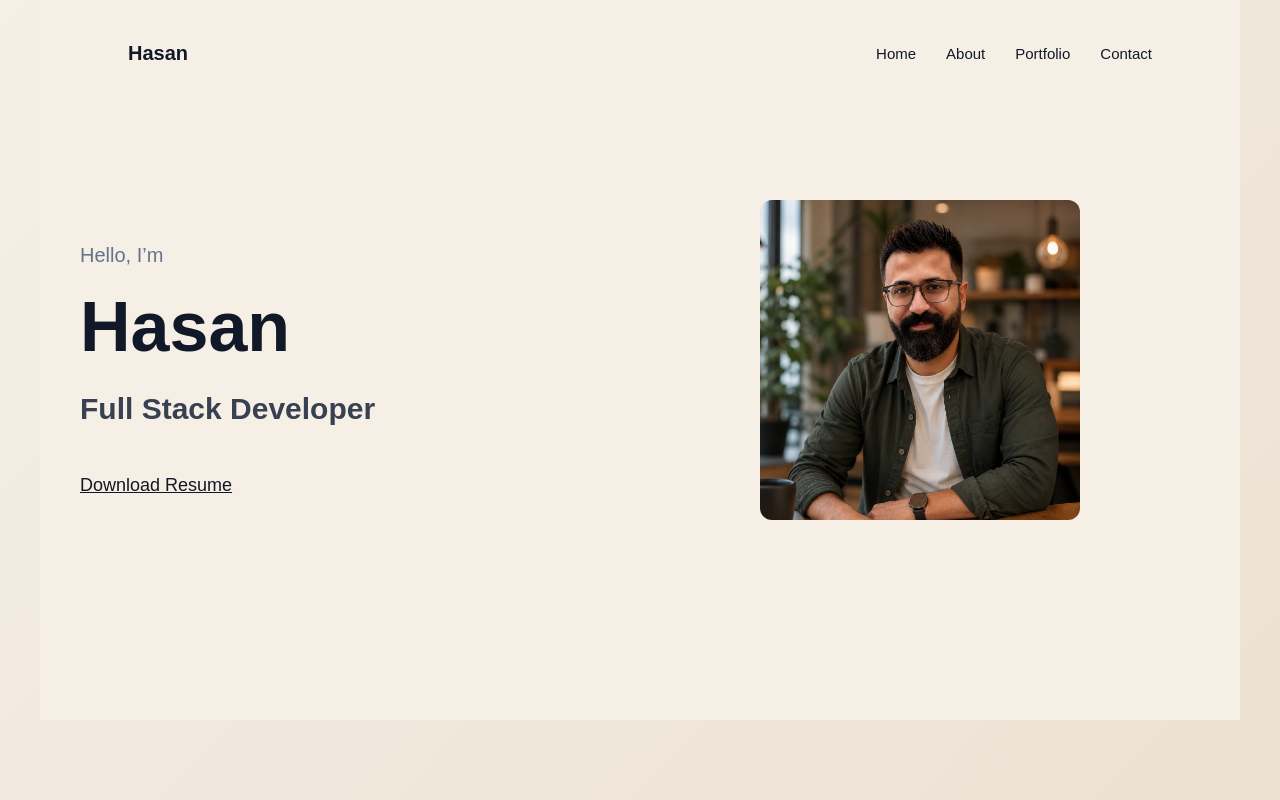
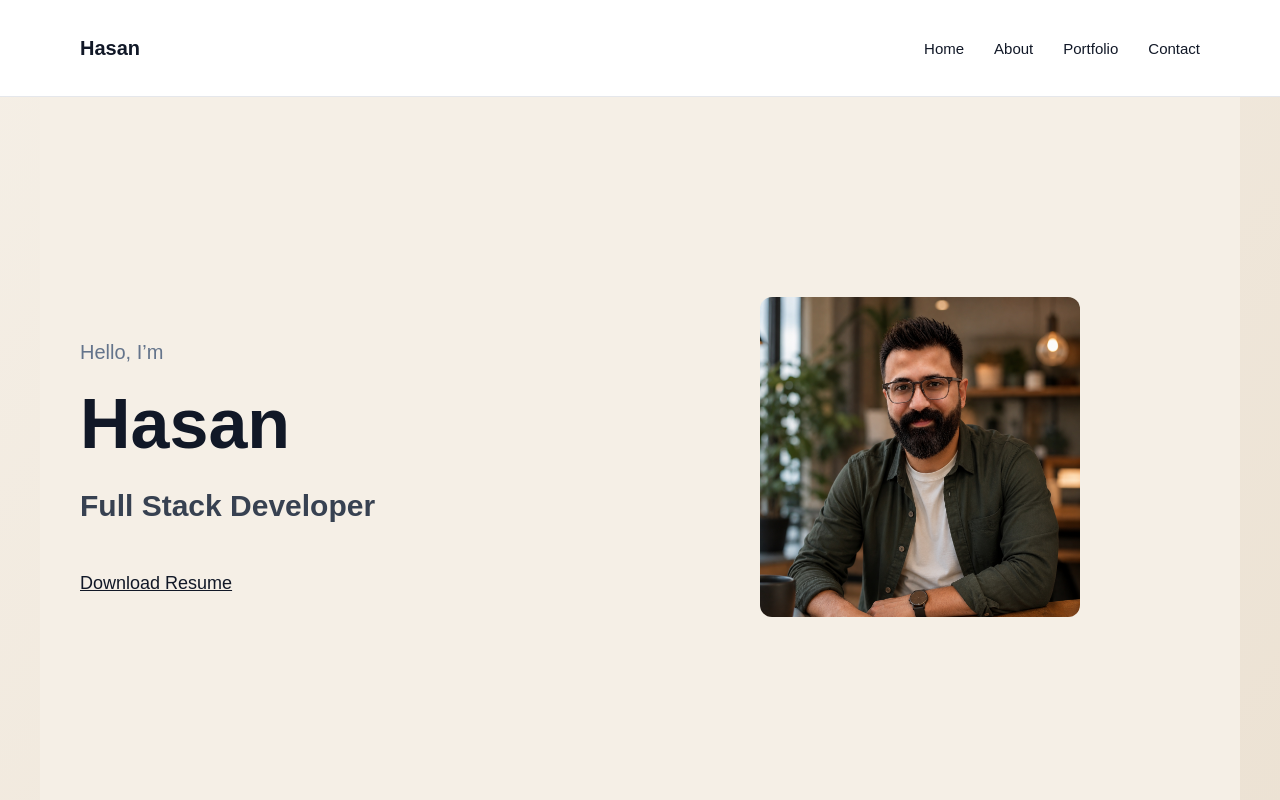
Before and after one commit to Has-has/portfolio, a React (Vite) app: page / in a window 1280 px wide. Shown: the top 800 px of the page. Built offline with nearby package versions, Linux system fonts and the light colour scheme.

Commit message:
added featured project section

```diff
--- a/src/components/Navbar.jsx
+++ b/src/components/Navbar.jsx
@@ -3,15 +3,15 @@ import { Link } from "react-router-dom";
 function Navbar() {
   return (
     <nav style={styles.nav}>
-      {/* Logo */}
+  <div style={styles.inner}>
     <h2 style={styles.logo}>Hasan</h2>
 
-      {/* Links */}
     <div style={styles.links}>
       <Link to="/" style={styles.link}>Home</Link>
       <Link to="/about" style={styles.link}>About</Link>
       <Link to="/projects" style={styles.link}>Portfolio</Link>
       <Link to="/contact" style={styles.link}>Contact</Link>
+    </div>
   </div>
 </nav>
   );
@@ -19,17 +19,11 @@ function Navbar() {
 
 const styles = {
   nav: {
-    position: "absolute",
+  width: "100%",
+  backgroundColor: "#ffffff",
+  borderBottom: "1px solid #e5e7eb",
+  position: "sticky",
   top: 0,
-    left: 0,
-    width: "100%",
-
-    display: "flex",
-    justifyContent: "space-between",
-    alignItems: "center",
-
-    padding: "25px 10%",
-    backgroundColor: "transparent",
   zIndex: 1000,
 },
 
@@ -49,6 +43,15 @@ const styles = {
     textDecoration: "none",
     fontSize: "15px",
   },
+
+  inner: {
+  maxWidth: "1200px",
+  margin: "0 auto",
+  padding: "20px 40px",
+  display: "flex",
+  justifyContent: "space-between",
+  alignItems: "center",
+},
 };
 
 export default Navbar;
```
Lines whose indentation alone changed are shown as unchanged.
